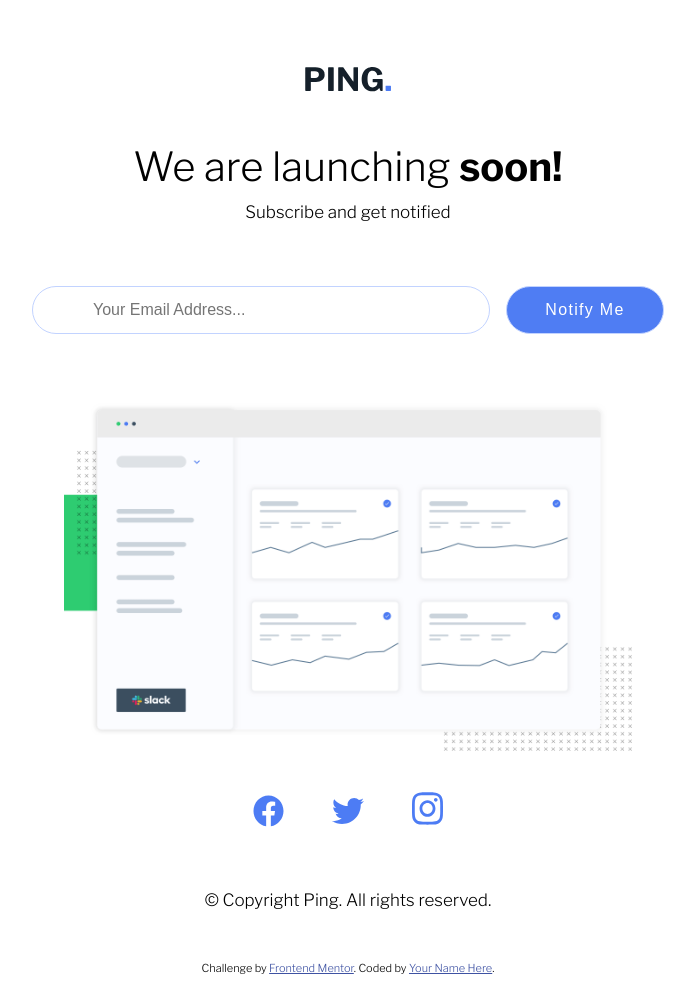
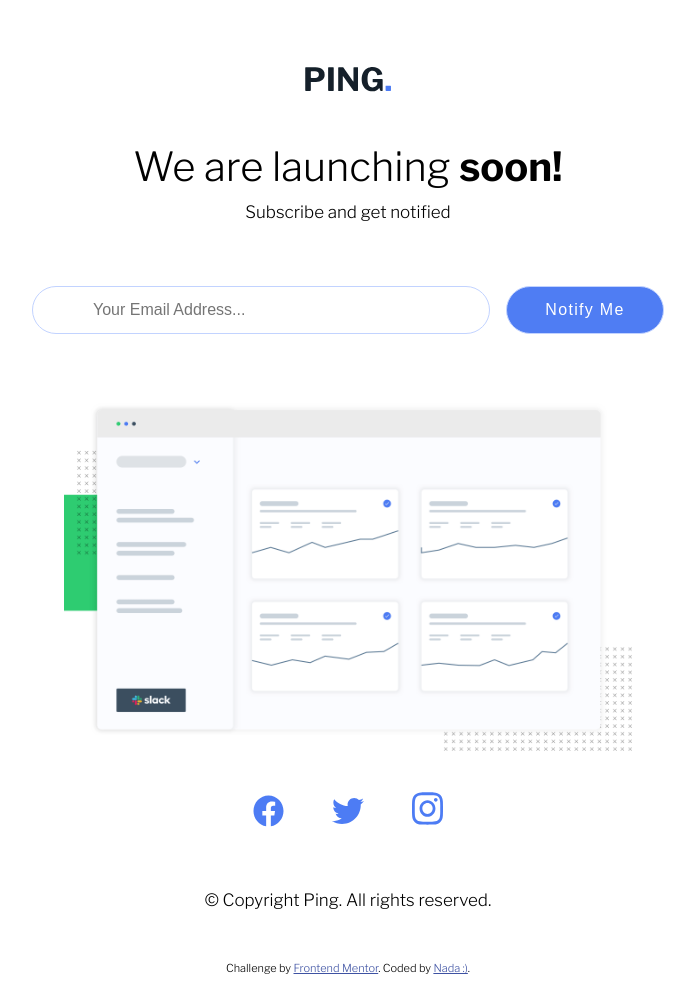
Before and after one commit to NadaFarook/ping-page, a plain HTML site: page index.html in a window 1280 px wide. Shown: the whole page, without its empty margins (292-987 px from the left). Drawn offline with nearby package versions, Linux system fonts and the light colour scheme.

Commit message:
Update index.html

```diff
--- a/index.html
+++ b/index.html
@@ -55,7 +55,7 @@
   <footer>
     <p class="attribution">
       Challenge by <a href="https://www.frontendmentor.io?ref=challenge" target="_blank">Frontend Mentor</a>.
-      Coded by <a href="#">Your Name Here</a>.
+      Coded by <a href="#">Nada :)</a>.
     </p>
   </footer>
   <script src="./app.js"></script>
```
